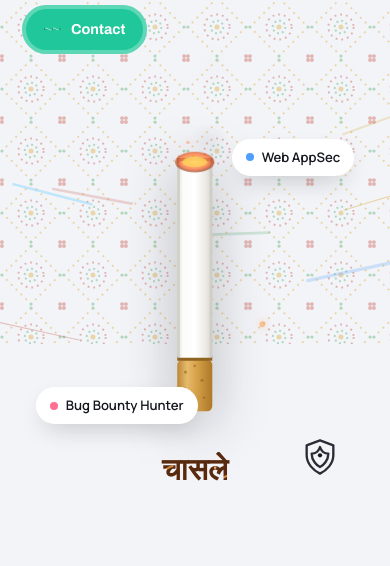
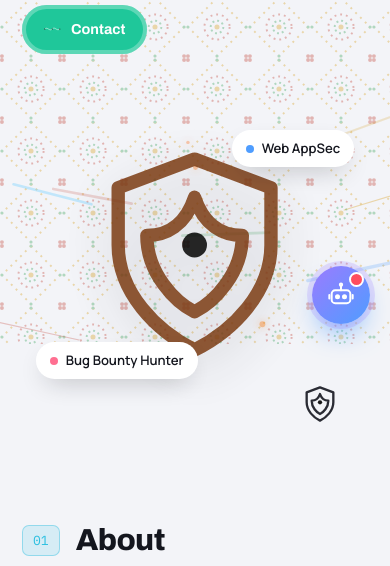
Before and after one commit to pradeepbhobhiya63-beep/my-portfolio, a plain HTML site: page index.html in a window 390 px wide. Shown: the part 500-1066 px from the top of the page. Drawn offline with Linux system fonts and the light colour scheme.

Commit message:
Update index.html

```diff
--- a/index.html
+++ b/index.html
@@ -82,17 +82,7 @@
   /* PORTRAIT */
   .hero-portrait{position:relative; justify-self:center; width:min(420px,92%)}
   .frame{position:relative; background:transparent; border:0; overflow:visible; aspect-ratio:4/4.6; box-shadow:none; display:grid; place-items:center}
-  .cig{height:90%; width:auto; filter:drop-shadow(0 14px 26px rgba(20,22,30,.28))}
-  .cig .ember{animation:ember 1.1s ease-in-out infinite}
-  @keyframes ember{0%,100%{opacity:.55} 50%{opacity:1}}
-  .smoke{position:absolute; top:3%; left:50%; width:90px; height:56%; pointer-events:none; transform:translateX(-50%); animation:burnfollow 30s linear infinite}
-  .smoke span{position:absolute; left:50%; bottom:0; width:17px; height:17px; border-radius:50%; background:radial-gradient(circle,rgba(188,190,196,.62),rgba(188,190,196,0) 70%); animation:smoke 3.8s ease-in infinite}
-  .smoke span:nth-child(2){animation-delay:.8s} .smoke span:nth-child(3){animation-delay:1.6s} .smoke span:nth-child(4){animation-delay:2.4s} .smoke span:nth-child(5){animation-delay:3.1s}
-  @keyframes smoke{0%{opacity:0; transform:translate(-50%,0) scale(.5)} 14%{opacity:.82} 55%{opacity:.5} 100%{opacity:0; transform:translate(calc(-50% + 20px),-260px) scale(3.2)}}
-  @keyframes burnfollow{0%{transform:translate(-50%,0)} 100%{transform:translate(-50%,168px)}}
-  @media(prefers-reduced-motion:reduce){ .cig .ember,.smoke span,.smoke{animation:none} }
-  .cig-label{text-align:center; margin-top:14px; font-family:var(--dev); font-weight:800; font-size:clamp(1.9rem,5.5vw,2.9rem); line-height:1.3; color:#7a3a12; background-image:var(--ptext); background-size:110px 110px; -webkit-background-clip:text; background-clip:text}
-  .patok .cig-label{color:transparent; -webkit-text-fill-color:transparent}
+  .hero-emblem{width:72%; height:auto; color:#7a3a12; opacity:.85; filter:drop-shadow(0 14px 26px rgba(20,22,30,.18))}
   .pill{position:absolute; display:inline-flex; align-items:center; gap:8px; background:#fff; color:var(--ink); font-weight:600; font-size:.82rem; padding:8px 14px; border-radius:100px; box-shadow:0 10px 26px -10px rgba(20,22,30,.3); z-index:3}
   .pill i{width:8px; height:8px; border-radius:50%}
   .pill.p1{top:16%; right:-14px} .pill.p1 i{background:var(--blue)}
@@ -255,6 +245,20 @@
   .contact-card .copy{background:rgba(255,255,255,.16); color:#fff!important; border-color:rgba(255,255,255,.5)!important}
   .contact-card .copy.ok{color:#fff!important}
   img{max-width:100%;height:auto}
+
+  /* AI agent floating button */
+  .ai-fab{position:fixed; right:max(20px,env(safe-area-inset-right,0px)); bottom:max(20px,env(safe-area-inset-bottom,0px)); z-index:60; width:58px; height:58px; border-radius:50%; border:0; cursor:pointer; color:#fff; background:linear-gradient(135deg,#9b7bff,#4f9dff); box-shadow:0 0 0 5px color-mix(in srgb,#9b7bff 22%,transparent),0 14px 30px -10px #4f9dff; display:grid; place-items:center; transition:transform .2s}
+  .ai-fab:hover{transform:translateY(-3px) scale(1.05)}
+  .ai-fab svg{width:28px; height:28px}
+  .ai-fab::after{content:""; position:absolute; top:6px; right:6px; width:11px; height:11px; border-radius:50%; background:#ff4d5e; border:2px solid #fff}
+  .ai-err{position:fixed; right:max(20px,env(safe-area-inset-right,0px)); bottom:calc(max(20px,env(safe-area-inset-bottom,0px)) + 72px); z-index:60; width:min(300px,calc(100vw - 40px)); background:#fff; border:1.5px solid #ff4d5e; border-radius:14px; padding:14px 16px; box-shadow:0 20px 40px -18px rgba(20,22,30,.4); font-family:var(--m); opacity:0; transform:translateY(10px); pointer-events:none; transition:opacity .25s, transform .25s}
+  .ai-err.show{opacity:1; transform:none; pointer-events:auto}
+  .ai-err .t{display:flex; align-items:center; gap:8px; color:#e0334a; font-weight:500; font-size:.85rem; margin-bottom:6px}
+  .ai-err .t i{width:9px; height:9px; border-radius:50%; background:#ff4d5e; animation:blink 1s infinite}
+  @keyframes blink{50%{opacity:.25}}
+  .ai-err p{color:var(--muted); font-size:.75rem; line-height:1.5}
+  .ai-err code{color:var(--ink)}
+  .ai-err .x{position:absolute; top:8px; right:10px; border:0; background:none; cursor:pointer; color:var(--faint); font-size:1rem}
 </style>
 </head>
 <body>
@@ -310,43 +314,8 @@
     </div>
     <div class="hero-portrait">
       <div class="frame">
-        <div class="smoke"><span></span><span></span><span></span><span></span><span></span></div>
-        <svg class="cig" viewBox="0 0 120 320" xmlns="http://www.w3.org/2000/svg" aria-label="burning cigarette">
-          <defs>
-            <linearGradient id="paper" x1="0" y1="0" x2="1" y2="0">
-              <stop offset="0" stop-color="#dedcd6"/><stop offset=".16" stop-color="#fbfbf9"/><stop offset=".5" stop-color="#ffffff"/><stop offset=".84" stop-color="#eae8e2"/><stop offset="1" stop-color="#d2d0c9"/>
-            </linearGradient>
-            <linearGradient id="cork" x1="0" y1="0" x2="1" y2="0">
-              <stop offset="0" stop-color="#bd8636"/><stop offset=".28" stop-color="#e6bb6c"/><stop offset=".55" stop-color="#d7a24a"/><stop offset="1" stop-color="#ad7828"/>
-            </linearGradient>
-            <radialGradient id="glow" cx="50%" cy="45%" r="55%">
-              <stop offset="0" stop-color="#fff0b0"/><stop offset=".35" stop-color="#ff9a2a"/><stop offset=".7" stop-color="#ff5a1f"/><stop offset="1" stop-color="#7d2400"/>
-            </radialGradient>
-            <linearGradient id="ash" x1="0" y1="0" x2="1" y2="0">
-              <stop offset="0" stop-color="#7f7d79"/><stop offset=".5" stop-color="#a7a5a0"/><stop offset="1" stop-color="#6e6c68"/>
-            </linearGradient>
-          </defs>
-          <!-- cork filter (fixed, bottom) -->
-          <rect x="43" y="262" width="34" height="50" rx="5" fill="url(#cork)"/>
-          <rect x="43" y="258" width="34" height="5" fill="#8f6320"/>
-          <g fill="#8f6320" opacity=".55"><circle cx="51" cy="274" r="1.6"/><circle cx="67" cy="282" r="1.6"/><circle cx="60" cy="268" r="1.3"/><circle cx="57" cy="295" r="1.4"/><circle cx="69" cy="299" r="1.2"/><circle cx="50" cy="290" r="1.2"/></g>
-          <!-- paper -->
-          <rect x="43" y="66" width="34" height="194" rx="3" fill="url(#paper)"/>
-          <rect x="43" y="66" width="2.4" height="194" fill="#cfcdc6"/><rect x="74.6" y="66" width="2.4" height="194" fill="#cfcdc6"/>
-          <!-- ash growing from top over 30s -->
-          <rect x="43" y="66" width="34" height="3" fill="url(#ash)">
-            <animate attributeName="height" values="3;190" dur="30s" repeatCount="indefinite"/>
-          </rect>
-          <!-- descending ember head -->
-          <g>
-            <animateTransform attributeName="transform" type="translate" values="0 0; 0 187" dur="30s" repeatCount="indefinite"/>
-            <path d="M43 72 Q50 64 60 68 Q70 64 77 72 L77 66 L43 66 Z" fill="#9a9894"/>
-            <ellipse class="ember" cx="60" cy="70" rx="19" ry="10" fill="url(#glow)"/>
-            <ellipse cx="60" cy="70" rx="12" ry="5" fill="#ffcf5c" opacity=".85"/>
-          </g>
-        </svg>
+        <svg class="hero-emblem" viewBox="0 0 24 24" aria-hidden="true"><use href="#m-shield"/></svg>
       </div>
-      <div class="cig-label">चासले</div>
       <span class="pill p1"><i></i>Web AppSec</span>
       <span class="pill p2"><i></i>Bug Bounty Hunter</span>
       <svg class="mask"><use href="#m-shield"/></svg>
@@ -481,6 +450,15 @@
 
 <footer>Built &amp; designed by Pradeep · <span>stay curious, test responsibly</span></footer>
 
+<button class="ai-fab" id="aiFab" aria-label="AI agent" aria-controls="aiErr" aria-expanded="false">
+  <svg viewBox="0 0 24 24" fill="none" stroke="currentColor" stroke-width="1.7" stroke-linecap="round" stroke-linejoin="round"><rect x="4" y="8" width="16" height="11" rx="3"/><path d="M12 4v4"/><circle cx="12" cy="3.2" r="1"/><circle cx="9" cy="13.5" r="1.3" fill="currentColor"/><circle cx="15" cy="13.5" r="1.3" fill="currentColor"/><path d="M2 12v3M22 12v3"/></svg>
+</button>
+<div class="ai-err" id="aiErr" role="alert">
+  <button class="x" id="aiX" aria-label="Close">×</button>
+  <div class="t"><i></i>ERROR: Backend disconnected</div>
+  <p>Unable to connect to the AI agent server. <code>ERR_CONNECTION_REFUSED</code> — please try again later.</p>
+</div>
+
 <script>
 (function(){
   "use strict";
@@ -588,6 +566,12 @@
     init(); if(reduce){ frame(); cancelAnimationFrame(raf); } else frame();
     var rt; addEventListener('resize',function(){ clearTimeout(rt); rt=setTimeout(init,220); });
   }
+  var fab=document.getElementById('aiFab'), err=document.getElementById('aiErr'), et;
+  function hideErr(){ err.classList.remove('show'); fab.setAttribute('aria-expanded','false'); }
+  if(fab&&err){
+    fab.addEventListener('click',function(){ err.classList.add('show'); fab.setAttribute('aria-expanded','true'); clearTimeout(et); et=setTimeout(hideErr,5000); });
+    document.getElementById('aiX').addEventListener('click',hideErr);
+  }
 })();
 </script>
 </body>
```
